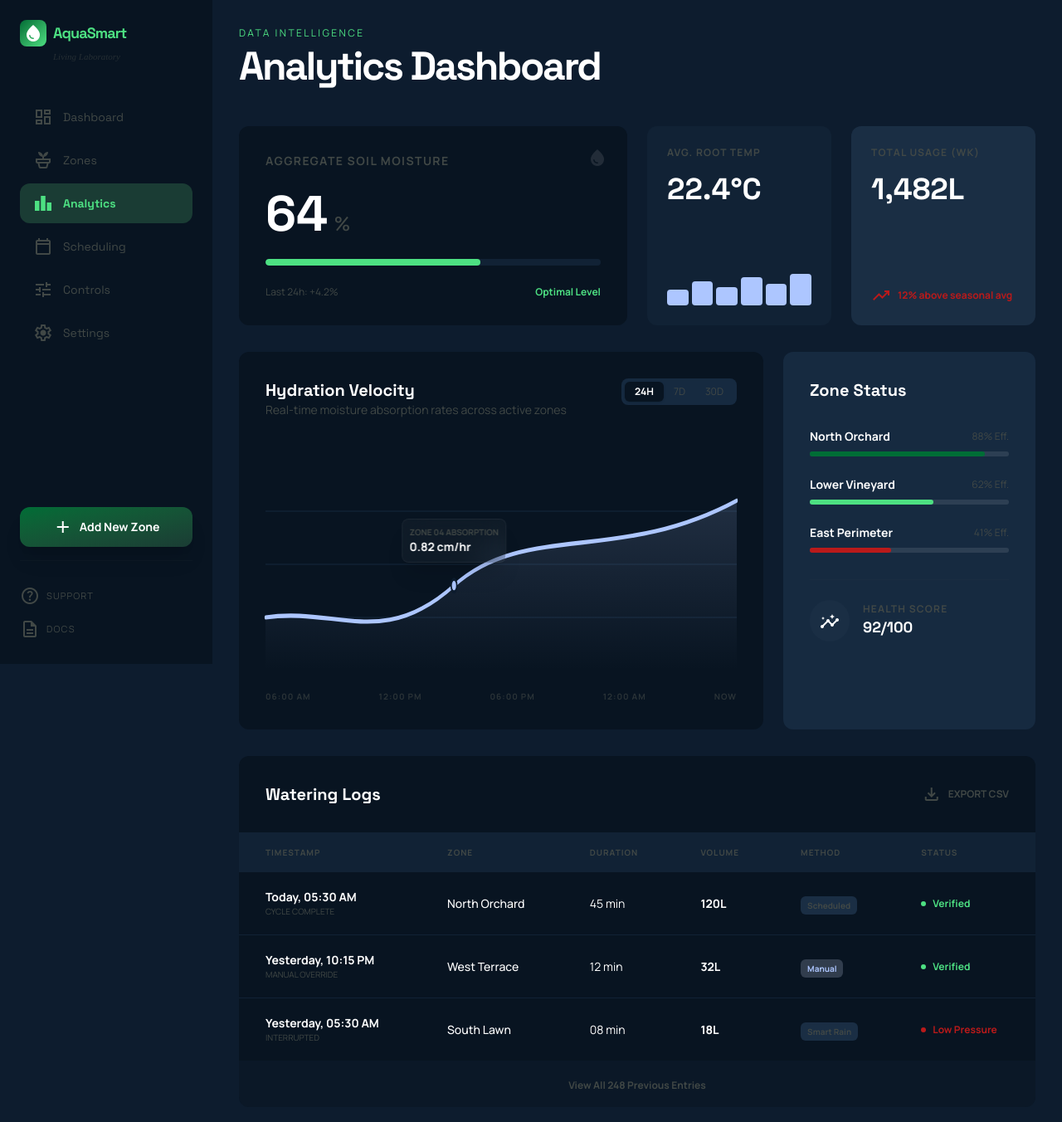
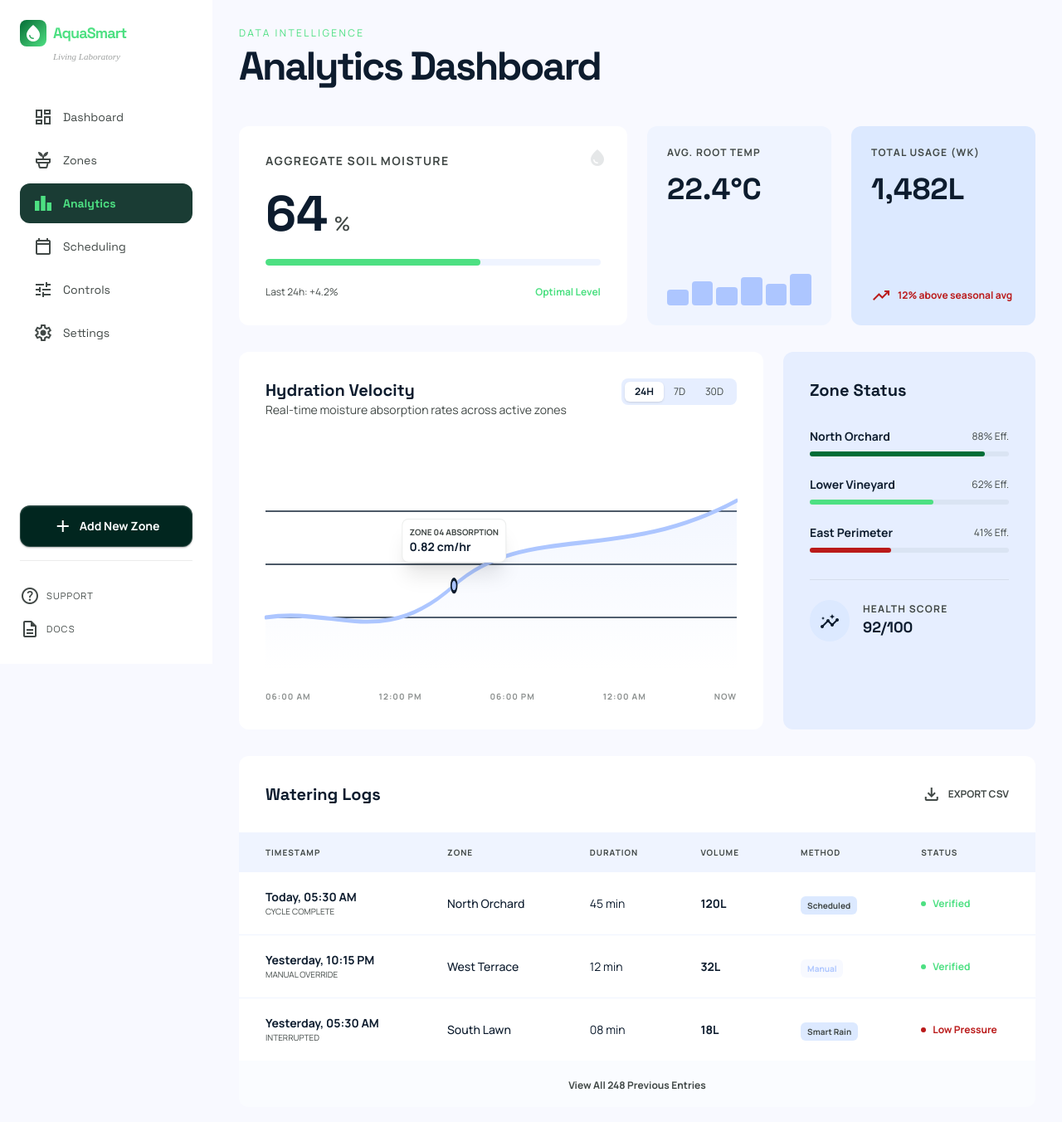
Before and after one commit to Johnyyy1/AZK, a Next.js app: page /dashboard/analytics in a window 1280 px wide. Shown: the top 1352 px of the page at 83% size. Built offline with nearby package versions, Linux system fonts and the light colour scheme.

Commit message:
prebarven dashboard do light-mode organic stylu sjednoceno s landing page

```diff
--- a/app/components/Sidebar.tsx
+++ b/app/components/Sidebar.tsx
@@ -17,7 +17,7 @@ export default function Sidebar() {
   const pathname = usePathname();
 
   return (
-    <aside className="h-screen w-64 fixed left-0 top-0 bg-dash-container-lowest flex flex-col p-6 z-40">
+    <aside className="h-screen w-64 fixed left-0 top-0 bg-surface-container-lowest flex flex-col p-6 z-40">
       {/* Brand */}
       <div className="mb-10">
         <div className="flex items-center gap-2 mb-1">
@@ -60,13 +60,13 @@ export default function Sidebar() {
 
               {/* Hover background (only when not active) */}
               {!isActive && (
-                <span className="absolute inset-0 rounded-xl bg-dash-container-high opacity-0 group-hover:opacity-100 transition-opacity duration-300" />
+                <span className="absolute inset-0 rounded-xl bg-surface-container-high opacity-0 group-hover:opacity-100 transition-opacity duration-300" />
               )}
 
               <span className={`relative z-10 flex items-center gap-3 ${
                 isActive
                   ? "text-secondary-fixed-dim font-bold"
-                  : "text-on-surface-variant group-hover:text-white"
+                  : "text-on-surface-variant group-hover:text-primary"
               }`}>
                 <span
                   className={`material-symbols-outlined text-xl transition-transform duration-300 ${
@@ -93,7 +93,7 @@ export default function Sidebar() {
           href="/dashboard/zones"
           className="group w-full bg-gradient-to-br from-secondary to-primary-container text-on-primary py-3 px-4 rounded-xl font-bold flex items-center justify-center gap-2 text-sm shadow-xl btn-magnetic relative overflow-hidden"
         >
-          <span className="absolute inset-0 bg-white/10 opacity-0 group-hover:opacity-100 transition-opacity duration-300" />
+          <span className="absolute inset-0 bg-primary/5 opacity-0 group-hover:opacity-100 transition-opacity duration-300" />
           <span className="material-symbols-outlined text-sm relative z-10">add</span>
           <span className="relative z-10">Add New Zone</span>
         </Link>
--- a/app/dashboard/analytics/page.tsx
+++ b/app/dashboard/analytics/page.tsx
@@ -24,7 +24,7 @@ export default function AnalyticsPage() {
       {/* KPI Grid */}
       <motion.div {...fadeUp} transition={{ duration: 0.5, delay: 0.1 }} className="grid grid-cols-1 md:grid-cols-4 gap-6 mb-8">
         {/* Main KPI */}
-        <div className="md:col-span-2 bg-dash-container-lowest rounded-xl p-8 relative overflow-hidden group hover-glow-dark cursor-default">
+        <div className="md:col-span-2 bg-surface-container-lowest rounded-xl p-8 relative overflow-hidden group hover-glow cursor-default">
           <div className="absolute top-0 right-0 p-6 opacity-10 group-hover:opacity-20 transition-opacity">
             <span className="material-symbols-outlined text-8xl" style={{ fontVariationSettings: "'FILL' 1" }}>water_drop</span>
           </div>
@@ -34,7 +34,7 @@ export default function AnalyticsPage() {
               <span className="font-headline text-6xl font-bold">64</span>
               <span className="font-headline text-2xl font-medium text-on-surface-variant">%</span>
             </div>
-            <div className="h-2 w-full bg-dash-container-low rounded-full overflow-hidden">
+            <div className="h-2 w-full bg-surface-container-low rounded-full overflow-hidden">
               <motion.div initial={{ width: 0 }} animate={{ width: "64%" }} transition={{ duration: 1.5 }} className="h-full bg-secondary-fixed-dim rounded-full" />
             </div>
             <div className="flex justify-between items-center text-xs font-label text-on-surface-variant">
@@ -44,7 +44,7 @@ export default function AnalyticsPage() {
           </div>
         </div>
         {/* Temp KPI */}
-        <div className="bg-dash-container-low rounded-xl p-6 flex flex-col justify-between hover-glow-dark cursor-default">
+        <div className="bg-surface-container-low rounded-xl p-6 flex flex-col justify-between hover-glow cursor-default">
           <div>
             <p className="font-label text-xs uppercase tracking-widest text-on-surface-variant font-bold mb-4">Avg. Root Temp</p>
             <span className="font-headline text-4xl font-bold">22.4°C</span>
@@ -56,7 +56,7 @@ export default function AnalyticsPage() {
           </div>
         </div>
         {/* Usage KPI */}
-        <div className="bg-dash-container-high rounded-xl p-6 flex flex-col justify-between hover-glow-dark cursor-default">
+        <div className="bg-surface-container-high rounded-xl p-6 flex flex-col justify-between hover-glow cursor-default">
           <div>
             <p className="font-label text-xs uppercase tracking-widest text-on-surface-variant font-bold mb-4">Total Usage (Wk)</p>
             <span className="font-headline text-4xl font-bold">1,482L</span>
@@ -71,14 +71,14 @@ export default function AnalyticsPage() {
       {/* Charts Row */}
       <div className="grid grid-cols-1 lg:grid-cols-3 gap-6 mb-8">
         {/* Moisture Trend Chart */}
-        <motion.div {...fadeUp} transition={{ duration: 0.5, delay: 0.2 }} className="lg:col-span-2 bg-dash-container-lowest rounded-xl p-8">
+        <motion.div {...fadeUp} transition={{ duration: 0.5, delay: 0.2 }} className="lg:col-span-2 bg-surface-container-lowest rounded-xl p-8">
           <div className="flex justify-between items-start mb-12">
             <div>
               <h3 className="font-headline text-xl font-bold">Hydration Velocity</h3>
               <p className="text-sm text-on-surface-variant">Real-time moisture absorption rates across active zones</p>
             </div>
-            <div className="flex bg-dash-container p-1 rounded-lg">
-              <button className="px-3 py-1 text-xs font-bold bg-dash-container-lowest shadow-sm rounded-md">24H</button>
+            <div className="flex bg-surface-container p-1 rounded-lg">
+              <button className="px-3 py-1 text-xs font-bold bg-surface-container-lowest shadow-sm rounded-md">24H</button>
               <button className="px-3 py-1 text-xs text-on-surface-variant">7D</button>
               <button className="px-3 py-1 text-xs text-on-surface-variant">30D</button>
             </div>
@@ -98,7 +98,7 @@ export default function AnalyticsPage() {
                 </linearGradient>
               </defs>
             </svg>
-            <div className="absolute left-[40%] bottom-[130px] -translate-x-1/2 glass-card p-2 rounded-lg shadow-xl">
+            <div className="absolute left-[40%] bottom-[130px] -translate-x-1/2 bg-surface-container-lowest shadow-sm border border-outline-variant/30 p-2 rounded-lg shadow-xl">
               <p className="text-[10px] font-bold uppercase text-on-surface-variant">Zone 04 Absorption</p>
               <p className="text-sm font-bold">0.82 cm/hr</p>
             </div>
@@ -109,7 +109,7 @@ export default function AnalyticsPage() {
         </motion.div>
 
         {/* Zone Efficiency */}
-        <motion.div {...fadeUp} transition={{ duration: 0.5, delay: 0.3 }} className="bg-dash-container rounded-xl p-8 space-y-8 hover-glow-dark">
+        <motion.div {...fadeUp} transition={{ duration: 0.5, delay: 0.3 }} className="bg-surface-container rounded-xl p-8 space-y-8 hover-glow">
           <h3 className="font-headline text-xl font-bold">Zone Status</h3>
           <div className="space-y-6">
             {[
@@ -122,7 +122,7 @@ export default function AnalyticsPage() {
                   <span className="text-sm font-bold">{z.name}</span>
                   <span className="text-xs font-label text-on-surface-variant">{z.eff}% Eff.</span>
                 </div>
-                <div className="h-1.5 w-full bg-white/10 rounded-full">
+                <div className="h-1.5 w-full bg-primary/5 rounded-full">
                   <div className={`h-full ${z.color} rounded-full`} style={{ width: `${z.eff}%` }} />
                 </div>
               </div>
@@ -130,7 +130,7 @@ export default function AnalyticsPage() {
           </div>
           <div className="pt-6 border-t border-on-surface-variant/10">
             <div className="flex items-center gap-4">
-              <div className="p-3 bg-dash-container-high rounded-full">
+              <div className="p-3 bg-surface-container-high rounded-full">
                 <span className="material-symbols-outlined" style={{ fontVariationSettings: "'FILL' 1" }}>insights</span>
               </div>
               <div>
@@ -143,8 +143,8 @@ export default function AnalyticsPage() {
       </div>
 
       {/* Watering Logs */}
-      <motion.div {...fadeUp} transition={{ duration: 0.5, delay: 0.4 }} className="bg-dash-container-lowest rounded-xl overflow-hidden">
-        <div className="p-8 flex justify-between items-center border-b border-dash-container-low">
+      <motion.div {...fadeUp} transition={{ duration: 0.5, delay: 0.4 }} className="bg-surface-container-lowest rounded-xl overflow-hidden">
+        <div className="p-8 flex justify-between items-center border-b border-surface-container-low">
           <h3 className="font-headline text-xl font-bold">Watering Logs</h3>
           <button className="flex items-center gap-2 text-xs font-label font-bold text-on-surface-variant hover:text-secondary-fixed-dim transition-colors">
             <span className="material-symbols-outlined text-lg">download</span> EXPORT CSV
@@ -153,15 +153,15 @@ export default function AnalyticsPage() {
         <div className="overflow-x-auto">
           <table className="w-full text-left border-collapse">
             <thead>
-              <tr className="bg-dash-container-low">
+              <tr className="bg-surface-container-low">
                 {["Timestamp", "Zone", "Duration", "Volume", "Method", "Status"].map((h) => (
                   <th key={h} className="px-8 py-4 text-[10px] font-label font-bold uppercase tracking-widest text-on-surface-variant">{h}</th>
                 ))}
               </tr>
             </thead>
-            <tbody className="divide-y divide-dash-container-low">
+            <tbody className="divide-y divide-surface-container-low">
               {logs.map((log, i) => (
-                <tr key={i} className="hover:bg-dash-container-low/50 transition-colors">
+                <tr key={i} className="hover:bg-surface-container-low/50 transition-colors">
                   <td className="px-8 py-5">
                     <p className="text-sm font-bold">{log.time}</p>
                     <p className="text-[10px] text-on-surface-variant uppercase">{log.sub}</p>
@@ -171,7 +171,7 @@ export default function AnalyticsPage() {
                   <td className="px-8 py-5 text-sm font-bold">{log.volume}</td>
                   <td className="px-8 py-5">
                     <span className={`text-[10px] px-2 py-1 rounded-md font-bold ${
-                      log.method === "Manual" ? "bg-tertiary-fixed/20 text-tertiary-fixed-dim" : "bg-dash-container-high text-on-surface-variant"
+                      log.method === "Manual" ? "bg-tertiary-fixed/20 text-tertiary-fixed-dim" : "bg-surface-container-high text-on-surface-variant"
                     }`}>{log.method}</span>
                   </td>
                   <td className="px-8 py-5">
@@ -185,7 +185,7 @@ export default function AnalyticsPage() {
             </tbody>
           </table>
         </div>
-        <div className="p-4 bg-dash-container-low/30 text-center">
+        <div className="p-4 bg-surface-container-low/30 text-center">
           <button className="text-xs font-bold text-on-surface-variant hover:underline">View All 248 Previous Entries</button>
         </div>
       </motion.div>
--- a/app/dashboard/layout.tsx
+++ b/app/dashboard/layout.tsx
@@ -6,7 +6,7 @@ export default function DashboardLayout({
   children: React.ReactNode;
 }) {
   return (
-    <div className="bg-dash-bg text-white min-h-screen font-body">
+    <div className="bg-background text-on-background min-h-screen font-body">
       <Sidebar />
       <div className="ml-64">{children}</div>
     </div>
--- a/app/globals.css
+++ b/app/globals.css
@@ -151,16 +151,30 @@ body {
   width: 100%;
 }
 
-/* Magnetic button hover */
+/* Ultra-modern 2026 Startup Button */
 .btn-magnetic {
-  transition: transform 0.3s cubic-bezier(0.4, 0, 0.2, 1), box-shadow 0.3s cubic-bezier(0.4, 0, 0.2, 1);
+  background-image: none !important; /* override utility frameworks */
+  background-color: #01261f;
+  border: 1px solid rgba(255, 255, 255, 0.15);
+  box-shadow: 0 1px 2px rgba(0,0,0,0.3), inset 0 1px 0 rgba(255,255,255,0.1);
+  color: #ffffff;
+  transition: background-color 0.15s ease, border-color 0.15s ease, box-shadow 0.15s ease;
+  transform: none;
 }
+
 .btn-magnetic:hover {
-  transform: translateY(-2px) scale(1.02);
-  box-shadow: 0 12px 40px rgba(0, 109, 54, 0.25);
+  background-color: #1a3c34;
+  border: 1px solid rgba(255, 255, 255, 0.35);
+  box-shadow: 0 6px 16px rgba(0,0,0,0.25), inset 0 1px 0 rgba(255,255,255,0.25);
+  transform: none;
 }
+
 .btn-magnetic:active {
-  transform: translateY(0) scale(0.98);
+  background-color: #001511;
+  border: 1px solid rgba(255, 255, 255, 0.05);
+  box-shadow: inset 0 2px 6px rgba(0,0,0,0.5);
+  transform: none;
+  transition: none; /* instant tactile click */
 }
 
 /* Shimmer border effect */
```
Also changed, not shown: app/dashboard/controls/page.tsx (+5 -5 lines), app/dashboard/page.tsx (+12 -12 lines), app/dashboard/scheduling/page.tsx (+10 -10 lines), app/dashboard/settings/page.tsx (+15 -15 lines), app/dashboard/zones/page.tsx (+5 -5 lines), 1 other file (tests, documents, lock files or other folders).
